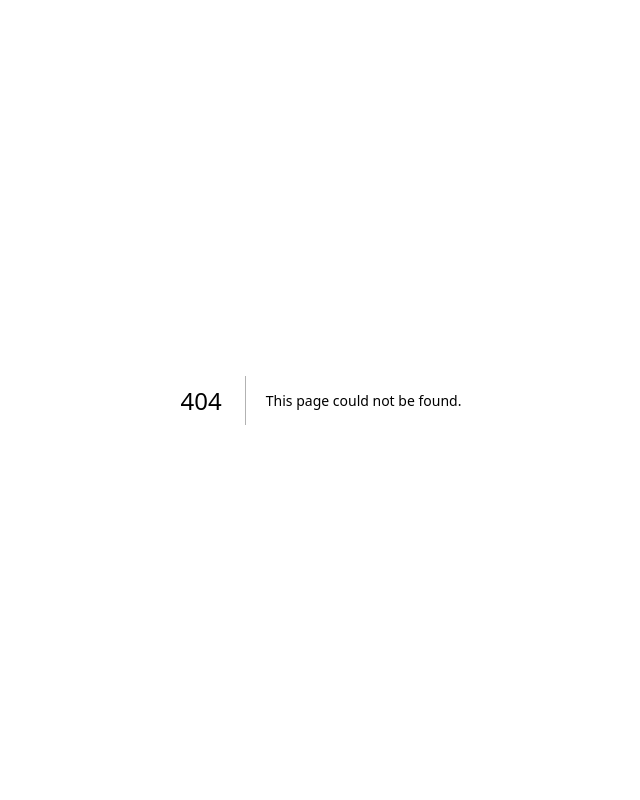
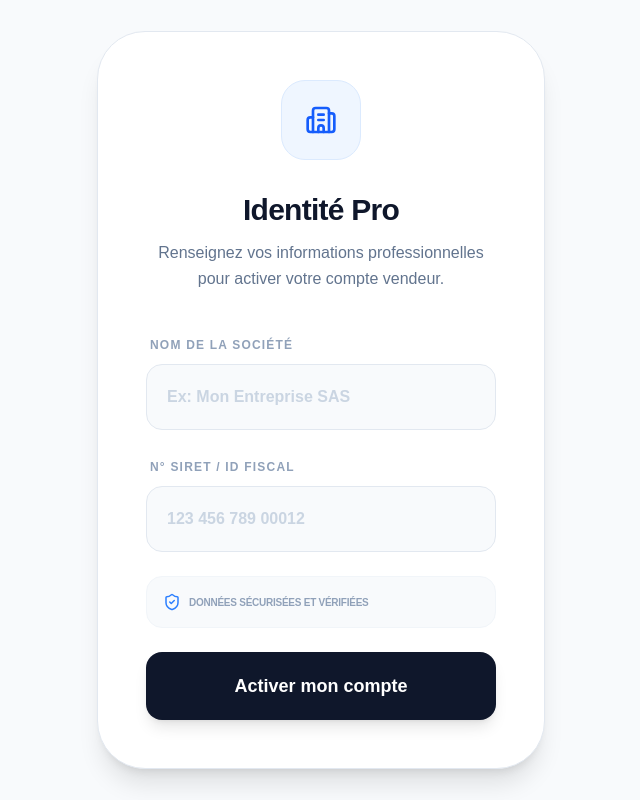
Before and after one commit to Neytoooo/Sloty--app, a Next.js app: page /dashboard/setup-business in a window 1280 px wide. Before the commit this address had no page. Shown: the whole page, without its empty margins (319-959 px from the left). Built offline with nearby package versions, Linux system fonts and the light colour scheme.

Commit message:
feat: protection dashboard, validation entreprise et bypass admin

```diff
--- a/src/app/dashboard/actions.ts
+++ b/src/app/dashboard/actions.ts
@@ -6,36 +6,42 @@ import { revalidatePath } from "next/cache";
 
 export async function createAdSlot(formData: FormData) {
   const { userId } = await auth();
-  const user = await currentUser(); // On récupère les infos complètes de l'utilisateur
+  const user = await currentUser();
 
-  if (!userId || !user) throw new Error("Vous devez être connecté");
+  if (!userId || !user) {
+    throw new Error("Vous devez être connecté.");
+  }
 
-  const dateValue = formData.get("date") as string;
-  const price = formData.get("price") as string;
-  const displayType = formData.get("type") as string;
-
-  if (!dateValue || !price) return;
-
-  // L'email principal de ton compte Clerk
   const email = user.emailAddresses[0].emailAddress;
 
-  // 1. On crée/met à jour l'utilisateur avec son email
-  await prisma.user.upsert({
-    where: { id: userId },
-    update: { email: email }, // On met à jour l'email au cas où il change
+  // Récupération sécurisée des données
+  const price = parseFloat(formData.get("price") as string) || 0;
+  const date = new Date(formData.get("date") as string);
+
+  // Correction ici : On s'assure que displayType n'est jamais null
+  const displayType = (formData.get("displayType") as string) || "Bannière Standard";
+
+  // 1. Synchronisation de l'utilisateur
+  const dbUser = await prisma.user.upsert({
+    where: { clerkId: userId },
+    update: { email: email },
     create: {
-      id: userId,
-      email: email
+      clerkId: userId,
+      email: email,
+      isAdmin: false,
+      businessVerified: false,
     },
   });
 
-  // 2. On crée le créneau
+  // 2. Création du créneau
   await prisma.adSlot.create({
     data: {
-      date: new Date(dateValue).toISOString(),
-      price: parseFloat(price),
-      displayType: displayType,
-      creatorId: userId,
+      price: price,
+      date: date,
+      displayType: displayType, // On envoie la valeur nettoyée
+      creator: {
+        connect: { id: dbUser.id }
+      }
     },
   });
 
--- a/src/app/dashboard/page.tsx
+++ b/src/app/dashboard/page.tsx
@@ -6,15 +6,23 @@ import { Plus, Tag, Euro, Calendar, Link as LinkIcon, Code } from "lucide-react"
 
 export default async function DashboardPage() {
   const { userId } = await auth();
+  if (!userId) redirect("/sign-in");
 
-  if (!userId) {
-    redirect("/");
+  // On récupère l'utilisateur en base
+  const dbUser = await prisma.user.findUnique({
+    where: { clerkId: userId }
+  });
+
+  // LOGIQUE DE PROTECTION :
+  // Si l'utilisateur n'est PAS ADMIN (Ton pass-droit)
+  // ET qu'il n'est PAS vérifié -> Redirection forcée
+  if (dbUser && !dbUser.isAdmin && !dbUser.businessVerified) {
+    redirect("/dashboard/setup-business");
   }
-
   const slots = await prisma.adSlot.findMany({
-    where: { creatorId: userId },
+    where: { creatorId: dbUser?.id }, // On utilise l'ID interne de notre DB
     orderBy: { date: 'asc' }
-  });
+    });
 
   const baseUrl = process.env.NEXT_PUBLIC_APP_URL || 'http://localhost:3000';
   const shareUrl = `${baseUrl}/book/${userId}`;
--- /dev/null
+++ b/src/app/dashboard/setup-business/page.tsx
@@ -0,0 +1,83 @@
+import { prisma } from "@/lib/prisma";
+import { auth } from "@clerk/nextjs/server";
+import { redirect } from "next/navigation";
+import { Building2, ShieldCheck } from "lucide-react";
+
+export default async function SetupBusiness() {
+  async function handleVerify(formData: FormData) {
+    "use server";
+    const { userId } = await auth();
+    if (!userId) return;
+
+    const businessName = formData.get("businessName") as string;
+    const siret = formData.get("siret") as string;
+
+    if (businessName && siret.length >= 9) {
+      await prisma.user.update({
+        where: { clerkId: userId },
+        data: {
+          businessVerified: true,
+          businessName: businessName,
+          siret: siret,
+        },
+      });
+      redirect("/dashboard");
+    }
+  }
+
+  return (
+    <div className="min-h-screen bg-[#F8FAFC] flex items-center justify-center p-6">
+      <div className="max-w-md w-full bg-white p-10 md:p-12 rounded-[3rem] border border-slate-200 shadow-xl text-center">
+
+        {/* Icône plus visible */}
+        <div className="w-20 h-20 bg-blue-50 rounded-3xl flex items-center justify-center mx-auto mb-8 border border-blue-100">
+          <Building2 className="text-blue-600" size={32} />
+        </div>
+
+        <h1 className="text-3xl font-black text-slate-900 mb-3 tracking-tight">Identité Pro</h1>
+        <p className="text-slate-500 text-base mb-10 leading-relaxed">
+          Renseignez vos informations professionnelles pour activer votre compte vendeur.
+        </p>
+
+        <form action={handleVerify} className="space-y-6 text-left">
+          <div>
+            <label className="text-xs font-black uppercase text-slate-400 tracking-widest ml-1">
+              Nom de la société
+            </label>
+            <input
+              name="businessName"
+              type="text"
+              required
+              className="w-full mt-2 p-5 bg-slate-50 border border-slate-200 rounded-2xl focus:border-blue-500 focus:bg-white outline-none transition-all font-bold text-slate-900 placeholder:text-slate-300"
+              placeholder="Ex: Mon Entreprise SAS"
+            />
+          </div>
+
+          <div>
+            <label className="text-xs font-black uppercase text-slate-400 tracking-widest ml-1">
+              N° SIRET / ID Fiscal
+            </label>
+            <input
+              name="siret"
+              type="text"
+              required
+              className="w-full mt-2 p-5 bg-slate-50 border border-slate-200 rounded-2xl focus:border-blue-500 focus:bg-white outline-none transition-all font-bold text-slate-900 placeholder:text-slate-300"
+              placeholder="123 456 789 00012"
+            />
+          </div>
+
+          <div className="flex items-center gap-2 bg-slate-50 p-4 rounded-2xl border border-slate-100">
+            <ShieldCheck size={18} className="text-blue-500 flex-shrink-0" />
+            <p className="text-[10px] font-bold text-slate-400 uppercase tracking-tight">
+              Données sécurisées et vérifiées
+            </p>
+          </div>
+
+          <button type="submit" className="w-full bg-slate-900 text-white py-5 rounded-2xl font-black text-lg hover:bg-blue-600 transition-all shadow-lg hover:shadow-blue-200">
+            Activer mon compte
+          </button>
+        </form>
+      </div>
+    </div>
+  );
+}
--- /dev/null
+++ b/src/lib/auth-utils.ts
@@ -0,0 +1,9 @@
+// src/lib/auth-utils.ts
+
+export function canPublish(user: any) {
+  // Si l'utilisateur est Admin (TOI), il passe direct
+  if (user.isAdmin) return true;
+
+  // Sinon, il doit être vérifié
+  return user.businessVerified;
+}
```
Also changed, not shown: 1 other file (tests, documents, lock files or other folders).
